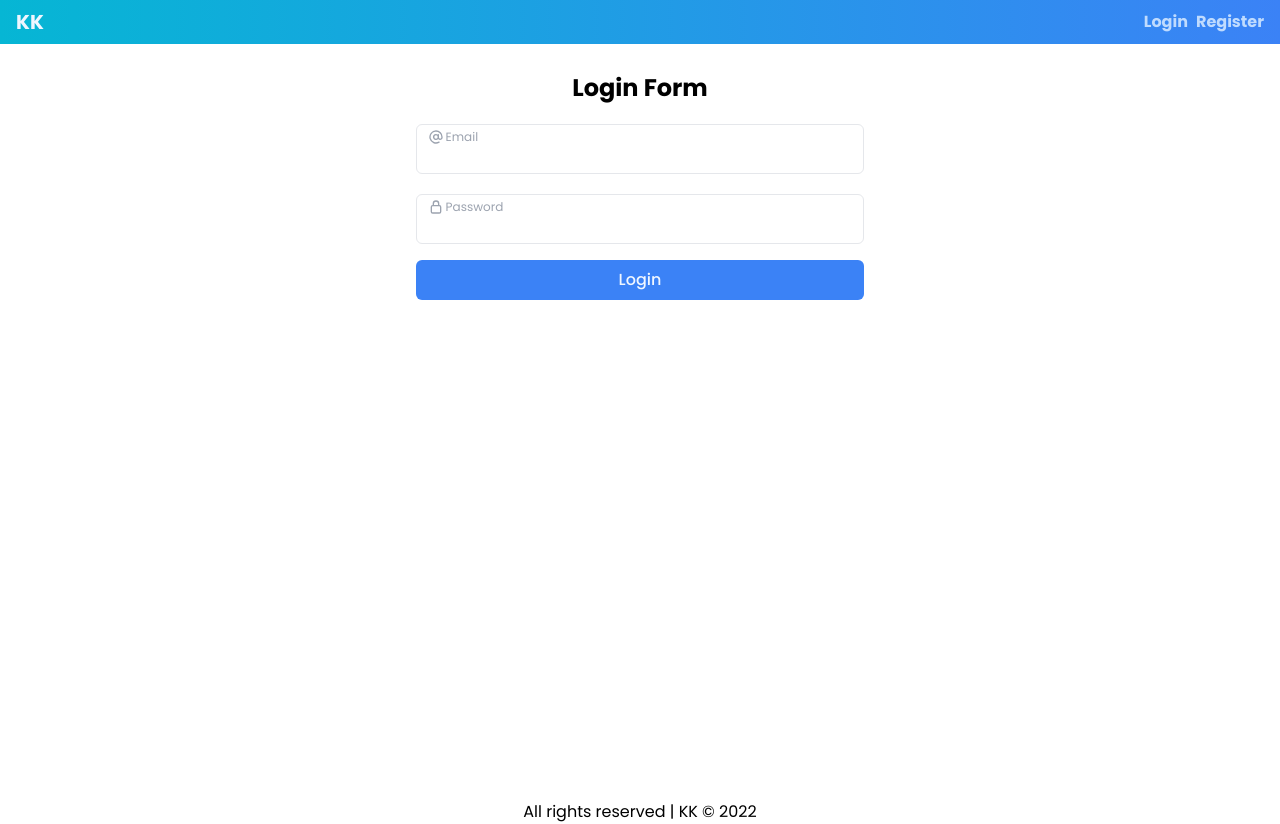
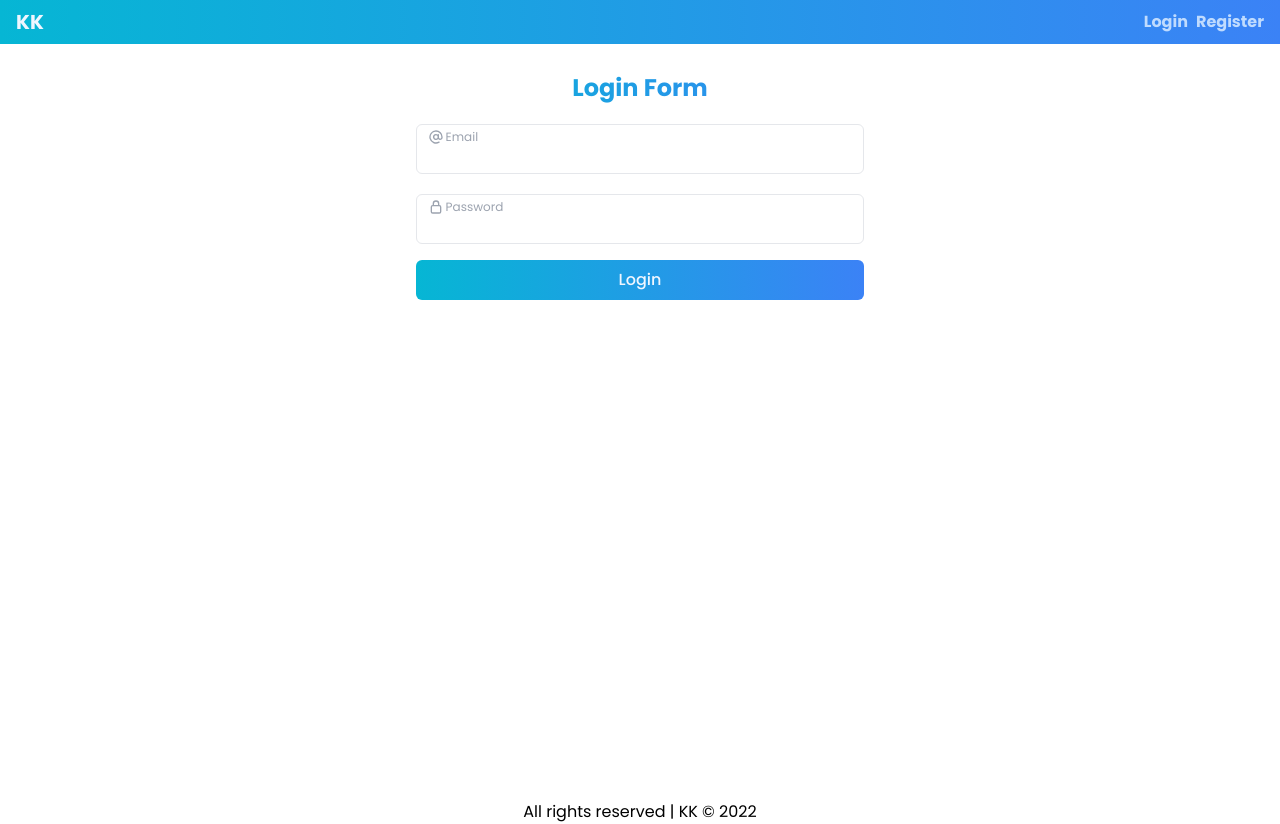
Before and after one commit to Kerubi-5/next-with-auth, a Next.js app: page /auth/login in a window 1280 px wide. Built offline with nearby package versions, Linux system fonts and the light colour scheme.

Commit message:
styles: gradient text and button

```diff
--- a/components/ui/Button/Button.module.css
+++ b/components/ui/Button/Button.module.css
@@ -1,3 +1,3 @@
 .button {
-  @apply p-2 block mx-auto w-full bg-blue-500 text-blue-50 rounded-md font-medium;
+  @apply p-2 block mx-auto w-full bg-gradient-to-r from-cyan-500 to-blue-500 text-blue-50 rounded-md font-medium;
 }
--- a/pages/auth/login.tsx
+++ b/pages/auth/login.tsx
@@ -13,7 +13,9 @@ const Login = () => {
 
   return (
     <Form ref={loginRef} method="POST" onSubmit={(e) => handleSubmit(e)}>
-      <h1 className="text-center text-2xl font-bold">Login Form</h1>
+      <h1 className="text-center text-2xl font-bold text-gradient">
+        Login Form
+      </h1>
       <Input label="Email" name="email" type="email" icon={UilAt} />
       <Input label="Password" name="password" type="password" icon={UilLock} />
 
--- a/pages/auth/register.tsx
+++ b/pages/auth/register.tsx
@@ -9,7 +9,9 @@ const Register = () => {
 
   return (
     <Form method="POST" action="http://localhost:8080/api/auth/login">
-      <h1 className="text-center text-2xl font-bold">Registration Form</h1>
+      <h1 className="text-center text-2xl font-bold text-gradient">
+        Registration Form
+      </h1>
       <Input label="Name" name="name" icon={UilUser} />
       <Input
         label="Email"
--- a/styles/globals.css
+++ b/styles/globals.css
@@ -9,3 +9,9 @@
     font-family: "Poppins", sans-serif;
   }
 }
+
+@layer components {
+  .text-gradient {
+    @apply bg-gradient-to-r from-cyan-500 to-blue-500 text-transparent bg-clip-text;
+  }
+}
```
